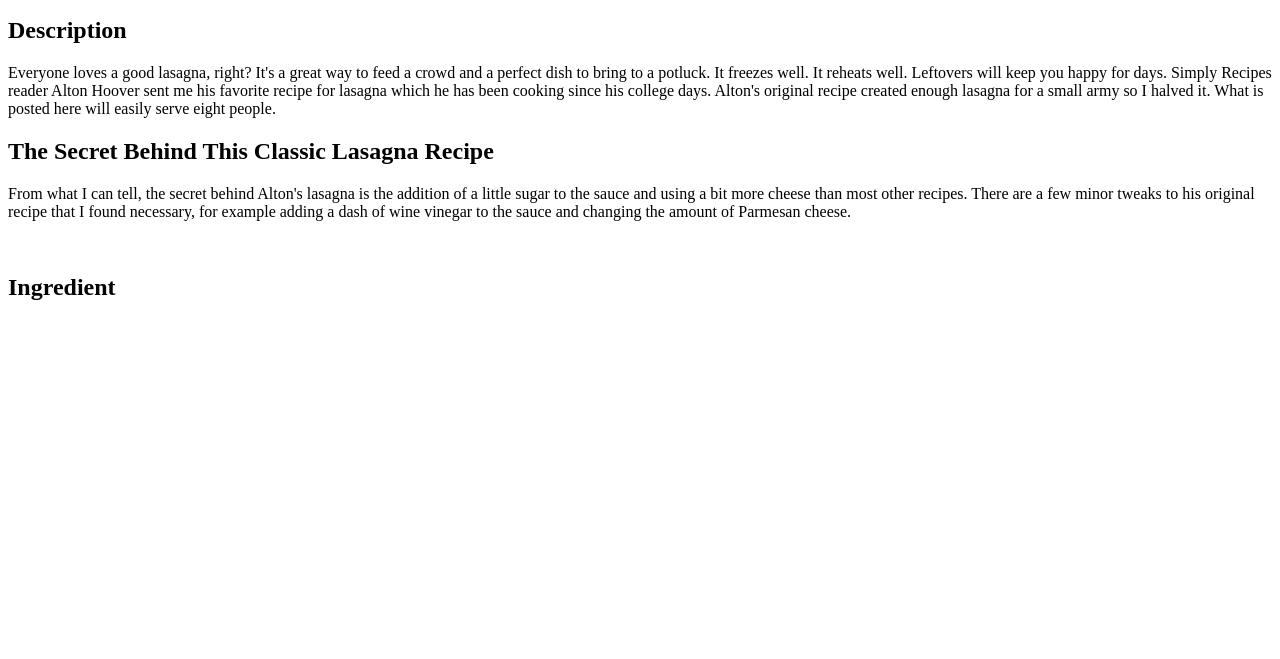
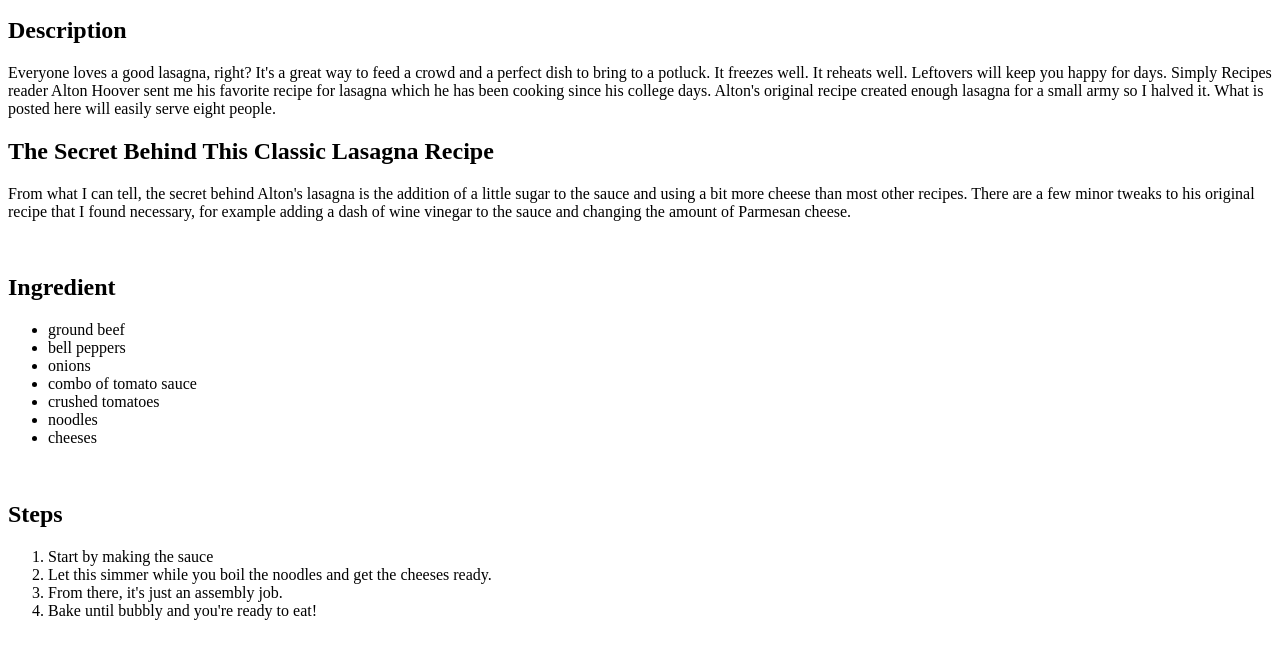
Before and after one commit to Anasdin/odin-recipes-2, a plain HTML site: page recipes/lasagna.html in a window 1280 px wide. Shown: the part 101-760 px from the top of the page. Drawn offline with Linux system fonts and the light colour scheme.

Commit message:
Adding Steps To Lasagna Recipes

```diff
--- a/recipes/lasagna.html
+++ b/recipes/lasagna.html
@@ -25,8 +25,22 @@ There are a few minor tweaks to his original recipe that I found necessary, for
     </p>
     <br>
     <h2>Ingredient</h2>
+    <ul>
+        <li>ground beef</li>
+        <li>bell peppers</li>
+        <li>onions</li>
+        <li> combo of tomato sauce</li>
+        <li>crushed tomatoes</li>
+        <li>noodles</li>
+        <li>cheeses</li>
+    </ul>
+    <br>
+    <h2>Steps</h2>
     <ol>
-
+        <li>Start by making the sauce</li>
+        <li>Let this simmer while you boil the noodles and get the cheeses ready.</li>
+        <li>From there, it's just an assembly job.</li>
+        <li>Bake until bubbly and you're ready to eat!</li>
     </ol>
 </body>
 </html>
```
